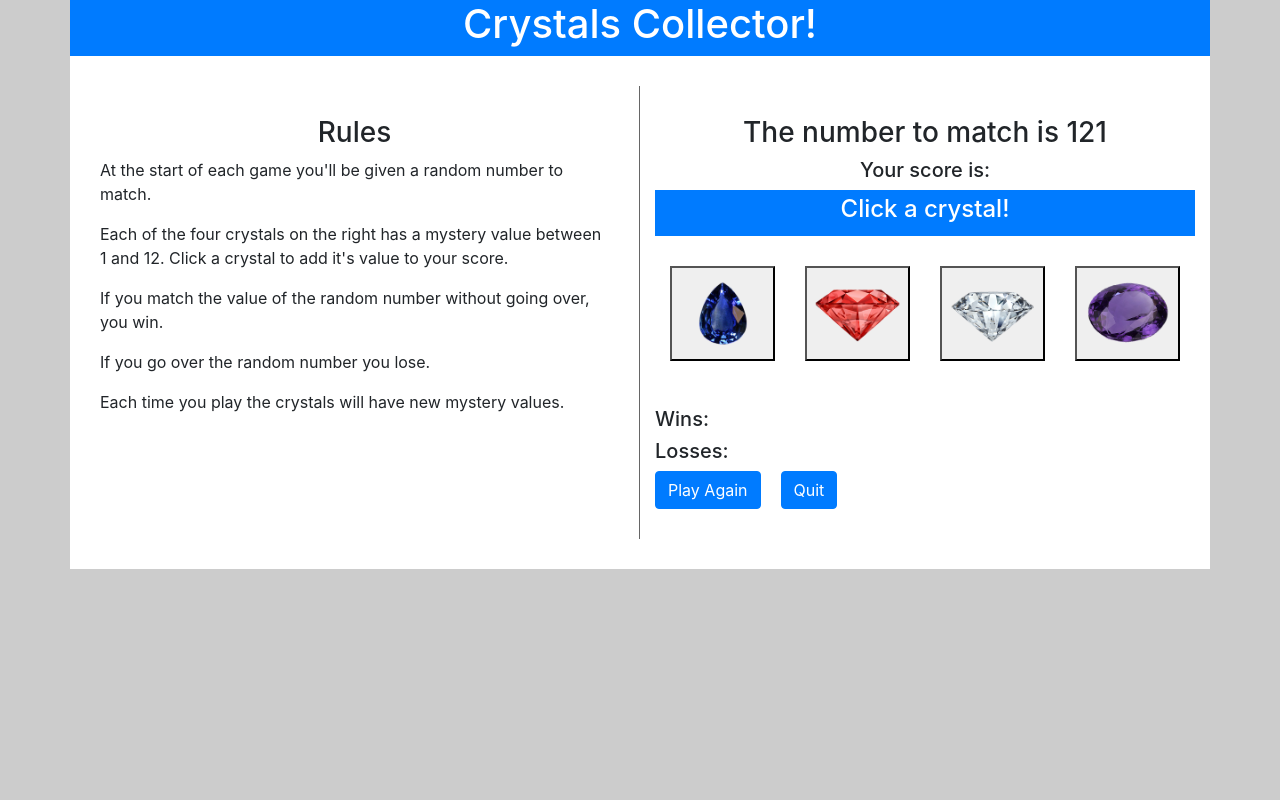
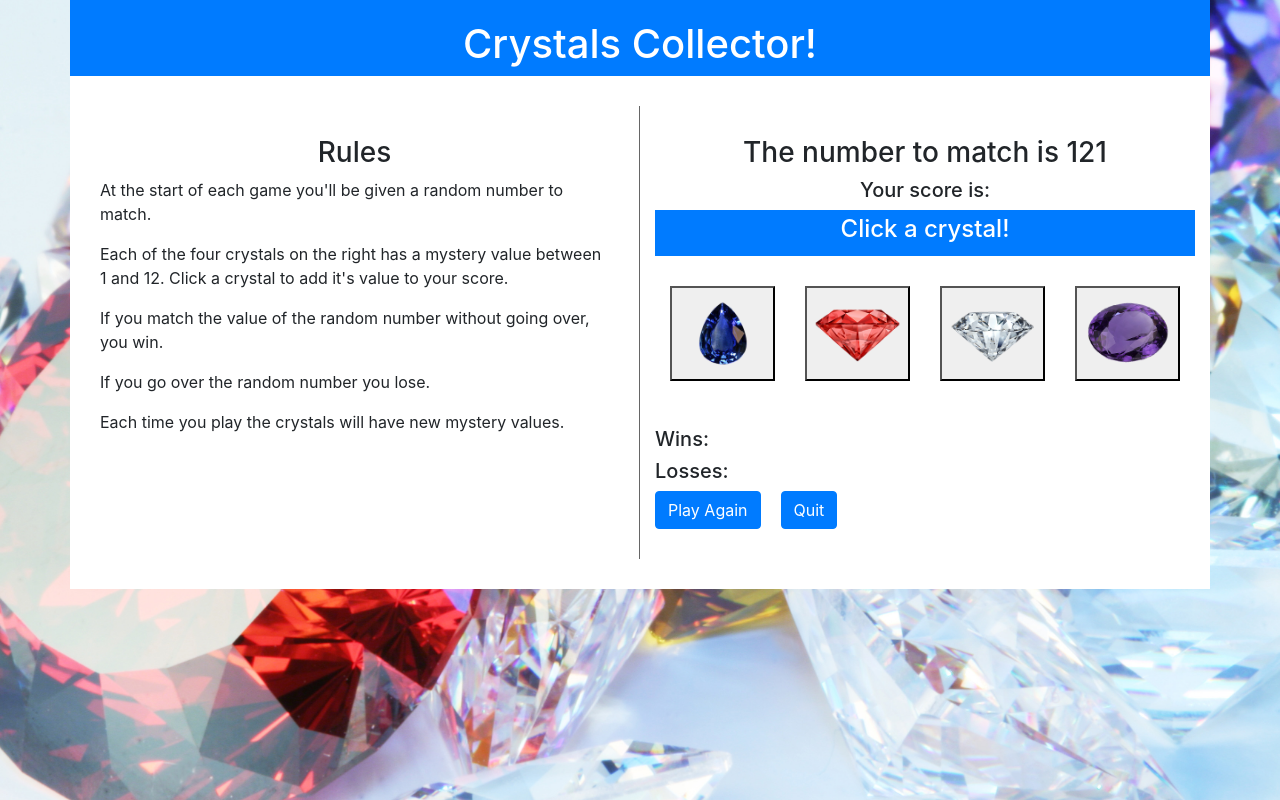
Before and after one commit to BourneID7/unit-4-game, a plain HTML site: page index.html in a window 1280 px wide. Drawn offline with nearby package versions, Linux system fonts and the light colour scheme.

Commit message:
added background image

```diff
--- a/assets/css/style.css
+++ b/assets/css/style.css
@@ -1,5 +1,10 @@
 body {
-    background-color: #ccc;
+    background-color: #fff;
+    background: url("../images/46130649-gem-wallpapers.jpg") no-repeat center center fixed;
+    -webkit-background-size: cover;
+    -moz-background-size: cover;
+    -o-background-size: cover;
+    background-size: cover;
 }
 .container {
     background-color: white;
@@ -16,6 +21,9 @@ main {
 }
 h1, h3 {
     text-align: center;
+}
+h1 {
+    padding-top: 20px;
 }
 h4 {
     text-align: center;
```
Also changed, not shown: assets/images/46130649-gem-wallpapers.jpg (added).
